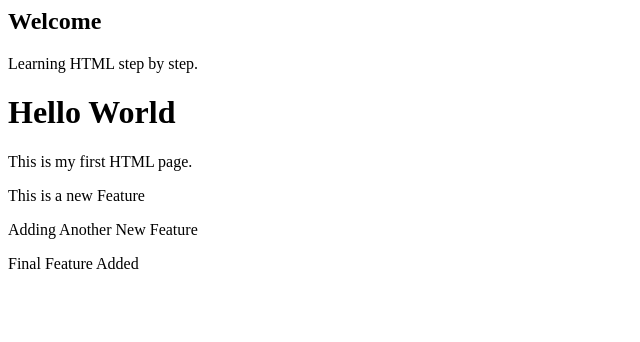
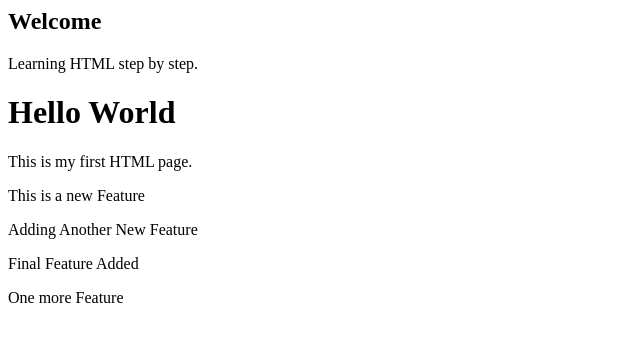
Before and after one commit to MayurD92/LocalRepo, a plain HTML site: page index.html in a window 1280 px wide. Shown: the whole page, without its empty margins (0-640 px from the left). Drawn offline with Linux system fonts and the light colour scheme.

Commit message:
One new Feature

```diff
--- a/index.html
+++ b/index.html
@@ -5,3 +5,4 @@
 <p>This is a new Feature</p>
 <p>Adding Another New Feature</p>
 <p>Final Feature Added</p>
+<p>One more Feature</p>
```
